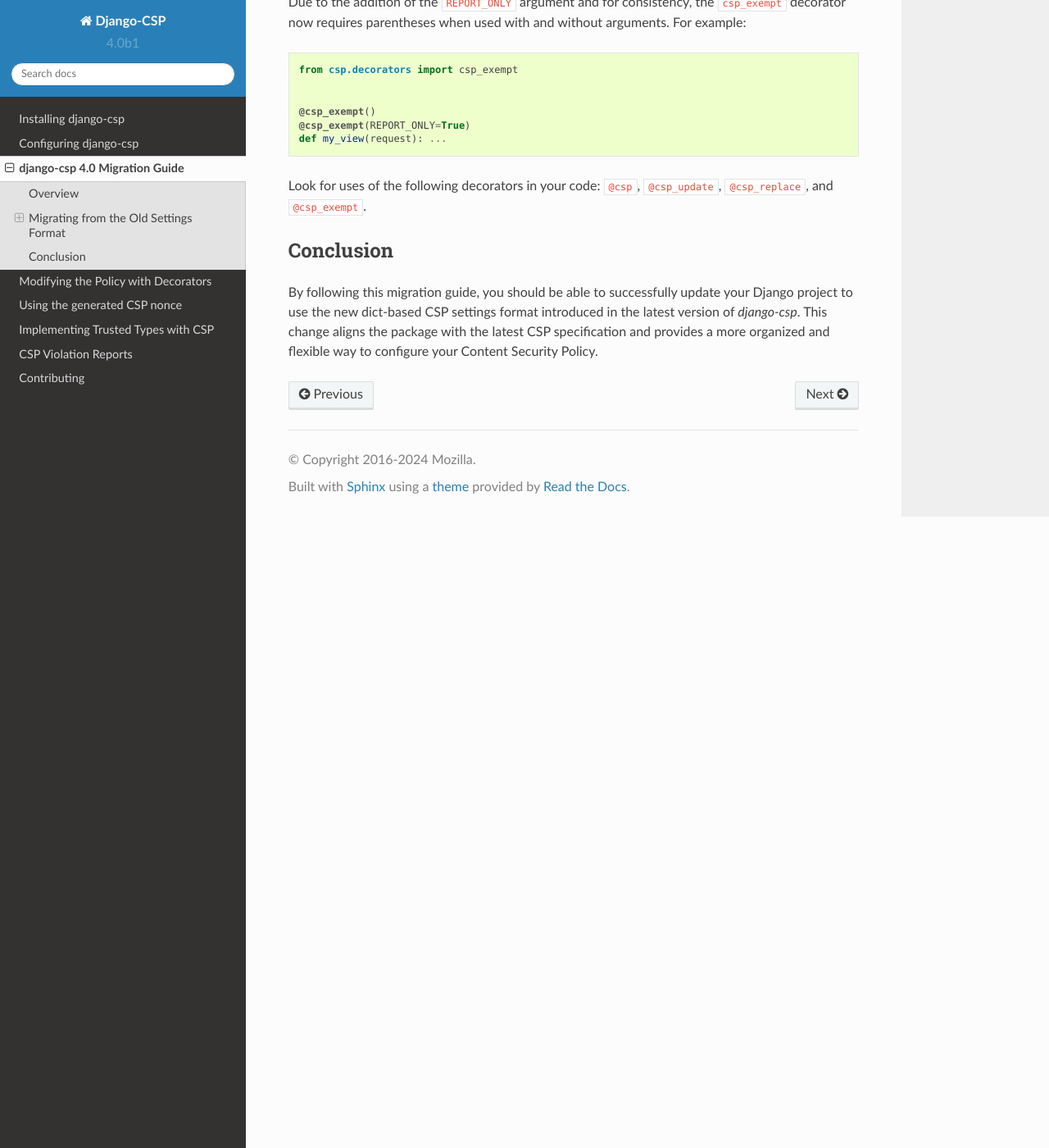
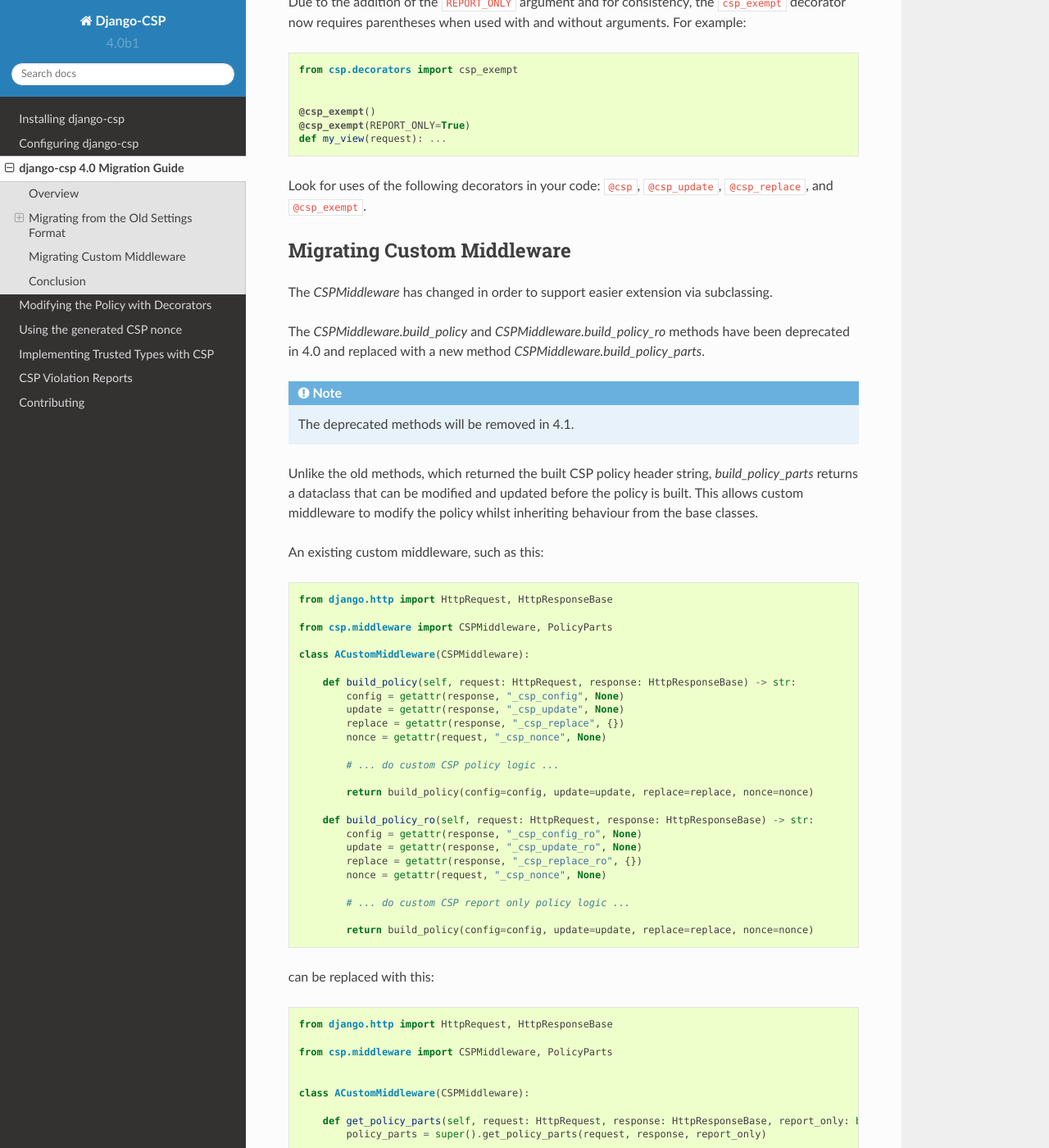
Before and after one commit to mozilla/django-csp, a Sphinx documentation site: the page built from docs/migration-guide.rst, in a window 1280 px wide and 1400 px high, scrolled down 3587 px. Shown: the whole window at 82% size. Built offline with Sphinx 7.4.7 and the Read the Docs theme 2.0.0, drawn with Linux system fonts in a browser that asks for light colours; some of the changed text lies outside the part shown.

Commit message:
refactor(middleware): Refactor internals of CSPMiddleware so that it's easier to extend existing logic without copy/pasting it into subclass

```diff
--- a/docs/migration-guide.rst
+++ b/docs/migration-guide.rst
@@ -191,6 +191,71 @@ decorator now requires parentheses when used with and without arguments. For exa
 Look for uses of the following decorators in your code: ``@csp``, ``@csp_update``, ``@csp_replace``,
 and ``@csp_exempt``.
 
+Migrating Custom Middleware
+===========================
+The `CSPMiddleware` has changed in order to support easier extension via subclassing.
+
+The `CSPMiddleware.build_policy` and `CSPMiddleware.build_policy_ro` methods have been deprecated
+in 4.0 and replaced with a new method `CSPMiddleware.build_policy_parts`.
+
+.. note::
+    The deprecated methods will be removed in 4.1.
+
+Unlike the old methods, which returned the built CSP policy header string, `build_policy_parts`
+returns a dataclass that can be modified and updated before the policy is built. This allows
+custom middleware to modify the policy whilst inheriting behaviour from the base classes.
+
+An existing custom middleware, such as this:
+
+.. code-block:: python
+
+    from django.http import HttpRequest, HttpResponseBase
+
+    from csp.middleware import CSPMiddleware, PolicyParts
+
+    class ACustomMiddleware(CSPMiddleware):
+
+        def build_policy(self, request: HttpRequest, response: HttpResponseBase) -> str:
+            config = getattr(response, "_csp_config", None)
+            update = getattr(response, "_csp_update", None)
+            replace = getattr(response, "_csp_replace", {})
+            nonce = getattr(request, "_csp_nonce", None)
+
+            # ... do custom CSP policy logic ...
+
+            return build_policy(config=config, update=update, replace=replace, nonce=nonce)
+
+        def build_policy_ro(self, request: HttpRequest, response: HttpResponseBase) -> str:
+            config = getattr(response, "_csp_config_ro", None)
+            update = getattr(response, "_csp_update_ro", None)
+            replace = getattr(response, "_csp_replace_ro", {})
+            nonce = getattr(request, "_csp_nonce", None)
+
+            # ... do custom CSP report only policy logic ...
+
+            return build_policy(config=config, update=update, replace=replace, nonce=nonce)
+
+can be replaced with this:
+
+.. code-block:: python
+
+    from django.http import HttpRequest, HttpResponseBase
+
+    from csp.middleware import CSPMiddleware, PolicyParts
+
+
+    class ACustomMiddleware(CSPMiddleware):
+
+        def get_policy_parts(self, request: HttpRequest, response: HttpResponseBase, report_only: bool = False) -> PolicyParts:
+            policy_parts = super().get_policy_parts(request, response, report_only)
+
+            if report_only:
+                # ... do custom CSP report only policy logic ...
+            else:
+                # ... do custom CSP policy logic ...
+
+            return policy_parts
+
 Conclusion
 ==========
 
```
Also changed, not shown: 3 other files.
